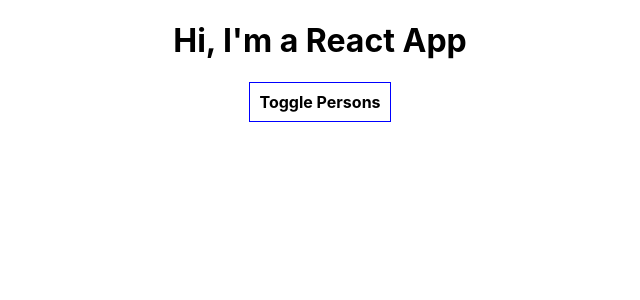
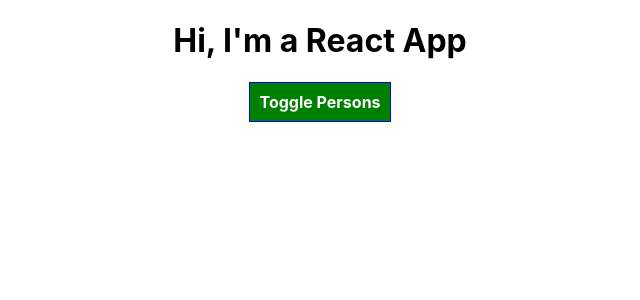
Before and after one commit to iosyazilim/ReactAppExample, a React (Create React App) app: page / in a window 1280 px wide. Shown: the top 300 px of the page, without its empty margins (320-960 px from the left). Built offline with nearby package versions, Linux system fonts and the light colour scheme.

Commit message:
Css Changes

```diff
--- a/package.json
+++ b/package.json
@@ -3,6 +3,7 @@
   "version": "0.1.0",
   "private": true,
   "dependencies": {
+    "radium": "^0.25.1",
     "react": "^16.8.3",
     "react-dom": "^16.8.3",
     "react-scripts": "2.1.3"
--- a/src/App.css
+++ b/src/App.css
@@ -1,3 +1,11 @@
 .App {
   text-align: center;
 }
+
+.red {
+  color: red;
+}
+
+.bold {
+  font-weight: bold;
+}
--- a/src/App.js
+++ b/src/App.js
@@ -1,6 +1,7 @@
 import React, { Component } from "react";
 import Person from "./Person/Person";
 import "./App.css";
+
 
 class App extends Component {
   state = {
@@ -44,12 +45,13 @@
 
   render() {
     const style = {
-      backgroundColor: "white",
+      backgroundColor: "green",
+      color: "white",
       font: "inherit",
       border: "1px solid blue",
       padding: "9px",
       fontWeight: "bold",
-      cursor: "pointer"
+      cursor: "pointer",
     };
 
     let persons = false;
@@ -69,11 +71,20 @@
 
         </div>
       );
+      style.backgroundColor = 'red'
+    }
+
+    const classes = [];
+    if(this.state.persons.length <= 2 ){
+      classes.push("red");
+    }
+   if(this.state.persons.length <= 1 ){
+      classes.push("bold");
     }
 
     return (
         <div className="App">
-        <h1>Hi, I'm a React App</h1>
+         <h1 className={classes.join(" ")}>Hi, I'm a React App</h1>
           <button style={style} onClick={this.togglePersonsHandler}>
             Toggle Persons
           </button>
--- a/src/Person/Person.js
+++ b/src/Person/Person.js
@@ -1,7 +1,9 @@
 import React from 'react';
 import './Person.css';
 
+
 const person = (props) => {
+
     return(
     <div className='Person'>
     <h3>Person Functional Component</h3>
```
Also changed, not shown: 1 other file (tests, documents, lock files or other folders). Lines whose indentation alone changed are shown as unchanged.
